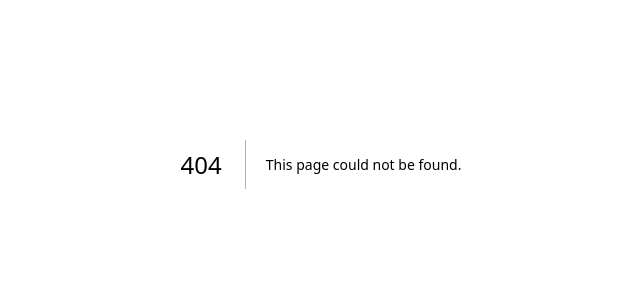
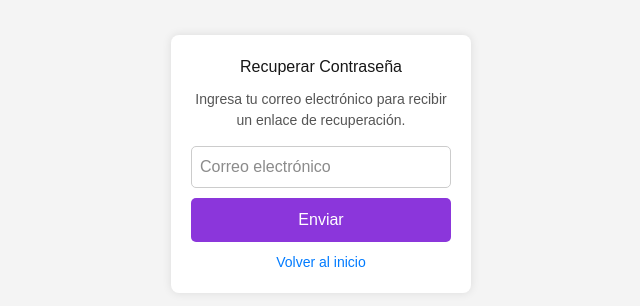
Before and after one commit to RICTEL04/pathexplorer-esquimales, a Next.js app: page /recuperacion in a window 1280 px wide. Before the commit this address had no page. Shown: the part 236-542 px from the top of the page, without its empty margins (319-959 px from the left). Built offline with nearby package versions, Linux system fonts and the light colour scheme.

Commit message:
Recuperación de contraseña integrada al login

```diff
--- a/app/page.tsx
+++ b/app/login/page.tsx
@@ -1,3 +1,4 @@
+import Link from "next/link";
 import Image from "next/image";
 import './login.css';
 import backgroundImage from './Imagenes/milad.jpg';
@@ -24,7 +25,11 @@ export default function Home() {
             <input type="password" placeholder="Contraseña" />
           </div>
           <button type="submit">Sign in</button>
-          <a href="http://endless.horse/" style={{fontSize: 15, padding: 15, fontFamily: "system-ui"}}>¿Se te olvidó tu contraseña? Skill issue.</a>
+
+          {/* Use Link instead of <a> */}
+          <Link href="/recuperacion" style={{ fontSize: 15, padding: 15, fontFamily: "system-ui" }}>
+            ¿Se te olvidó tu contraseña? Skill issue.
+          </Link>
         </form>
       </div>
     </div>
--- /dev/null
+++ b/app/recuperacion/page.tsx
@@ -0,0 +1,16 @@
+import Link from "next/link";
+import "./recuperacion.css";
+
+export default function Recuperacion() {
+  return (
+    <div className="recovery-container">
+      <div className="recovery-box">
+        <h2>Recuperar Contraseña</h2>
+        <p>Ingresa tu correo electrónico para recibir un enlace de recuperación.</p>
+        <input type="email" placeholder="Correo electrónico" />
+        <button>Enviar</button>
+        <Link href="/" className="back-link">Volver al inicio</Link>
+      </div>
+    </div>
+  );
+}
--- /dev/null
+++ b/app/recuperacion/recuperacion.css
@@ -0,0 +1,60 @@
+.recovery-container {
+    display: flex;
+    justify-content: center;
+    align-items: center;
+    height: 100vh;
+    background-color: #f4f4f4;
+  }
+
+  .recovery-box {
+    background: white;
+    padding: 20px;
+    border-radius: 8px;
+    box-shadow: 0px 0px 10px rgba(0, 0, 0, 0.1);
+    text-align: center;
+    width: 300px;
+  }
+
+  h2 {
+    margin-bottom: 10px;
+  }
+
+  p {
+    font-size: 14px;
+    color: #555;
+    margin-bottom: 15px;
+  }
+
+  input {
+    width: 100%;
+    padding: 8px;
+    margin-bottom: 10px;
+    border: 1px solid #ccc;
+    border-radius: 5px;
+  }
+
+  button {
+    width: 100%;
+    padding: 10px;
+    background-color: #8b36db;
+    color: white;
+    border: none;
+    border-radius: 5px;
+    cursor: pointer;
+  }
+
+  button:hover {
+    background-color: #0056b3;
+  }
+
+  .back-link {
+    display: block;
+    margin-top: 10px;
+    font-size: 14px;
+    color: #007bff;
+    text-decoration: none;
+  }
+
+  .back-link:hover {
+    text-decoration: underline;
+  }
--- a/login.js
+++ /dev/null
@@ -1,12 +0,0 @@
-import './login.css';
-
-
-function Login() {
-    return (
-        <div classname="login">
-            <h1>Login</h1>
-        </div>
-    )
-}
-
-export default Login;
--- a/package.json
+++ b/package.json
@@ -17,10 +17,10 @@
   },
   "devDependencies": {
     "@tailwindcss/postcss": "^4",
-    "@types/node": "^20",
-    "@types/react": "^19",
+    "@types/node": "^20.17.30",
+    "@types/react": "^19.1.0",
     "@types/react-dom": "^19",
     "tailwindcss": "^4",
-    "typescript": "^5"
+    "typescript": "^5.8.2"
   }
 }
```
Also changed, not shown: app/login/login.css (renamed from app/login.css), 1 other file (tests, documents, lock files or other folders).
